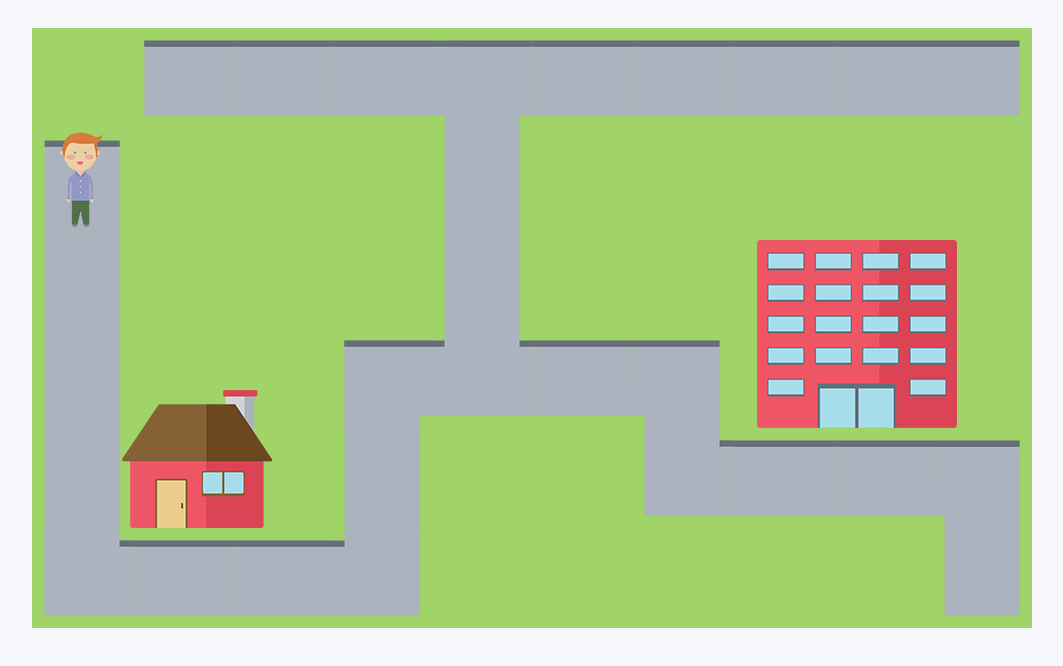
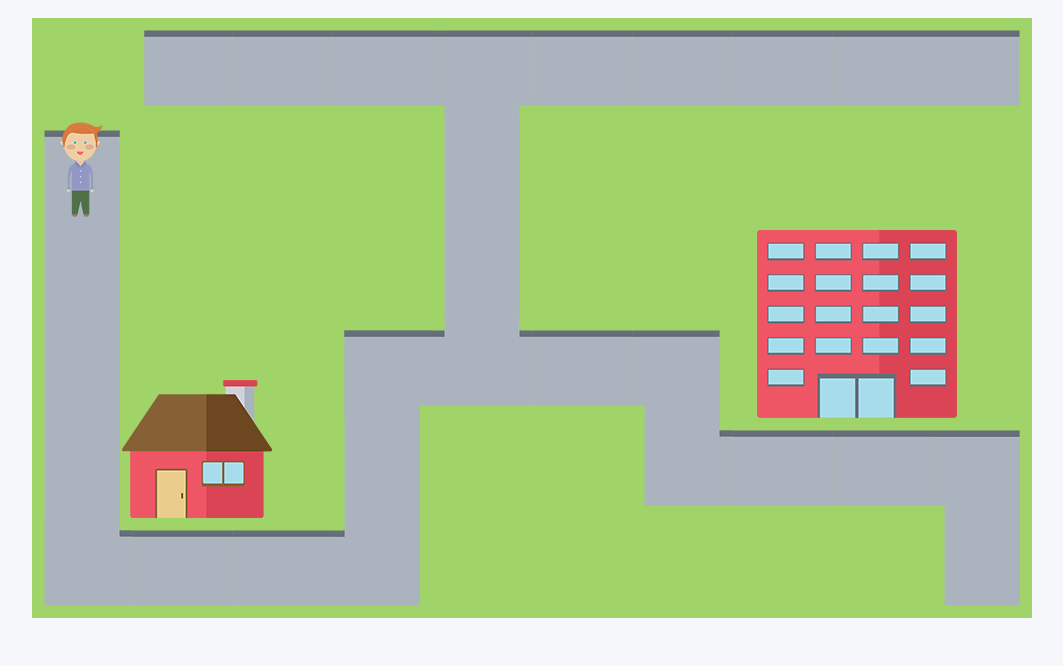
Before and after one commit to halidaa/trippinhard, a plain HTML site: page index.html in a window 1280 px wide. Shown: the whole page, without its empty margins (108-1171 px from the left). Drawn offline with nearby package versions, Linux system fonts and the light colour scheme; a web font is replaced by a local one.

Commit message:
lose the padding

```diff
--- a/style.css
+++ b/style.css
@@ -1,6 +1,6 @@
 body{
 	background-color:#f5f7fa;
-	padding:20px;
+	padding:10px 0;
 	text-align:center;
 }
 h1{
```
